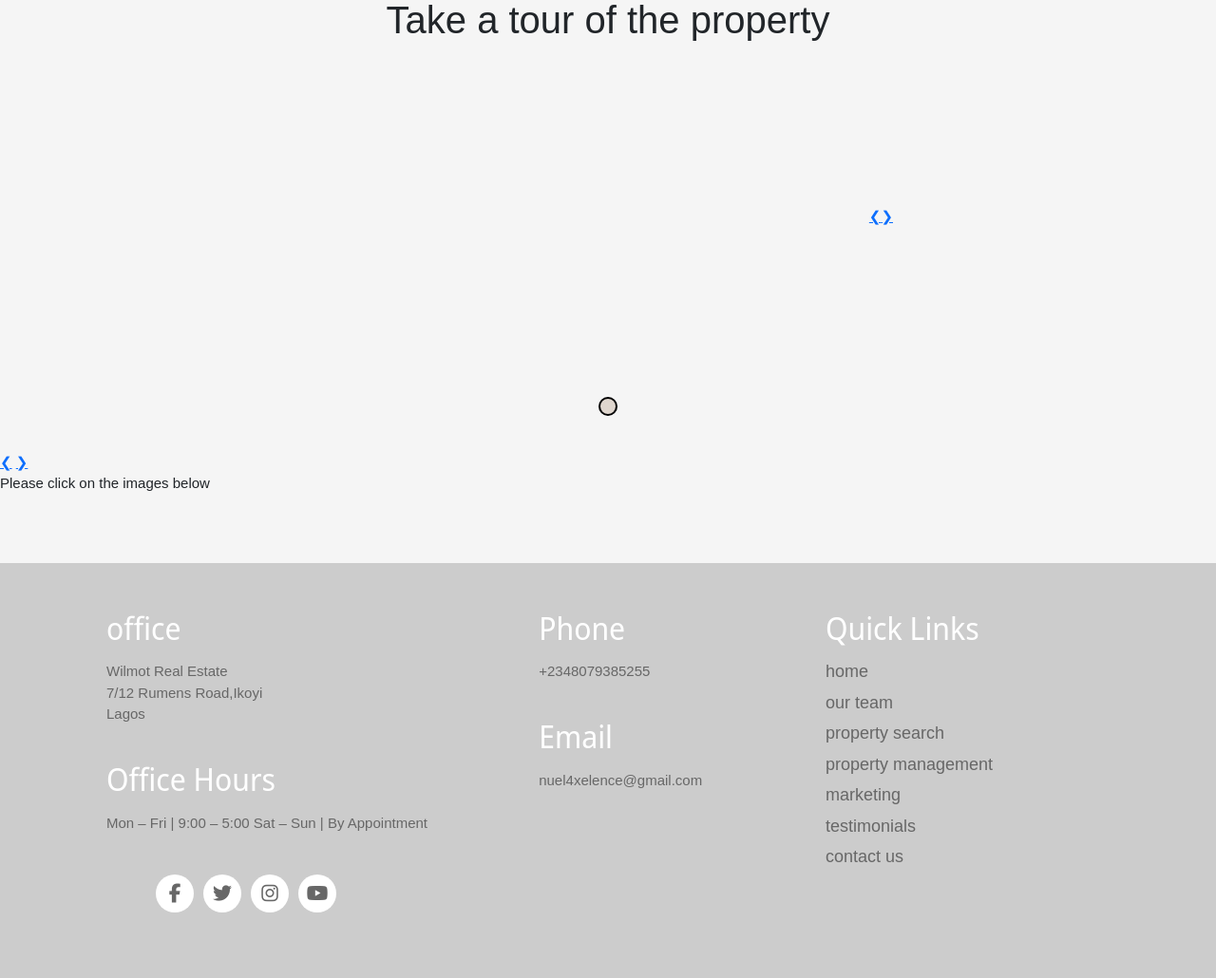
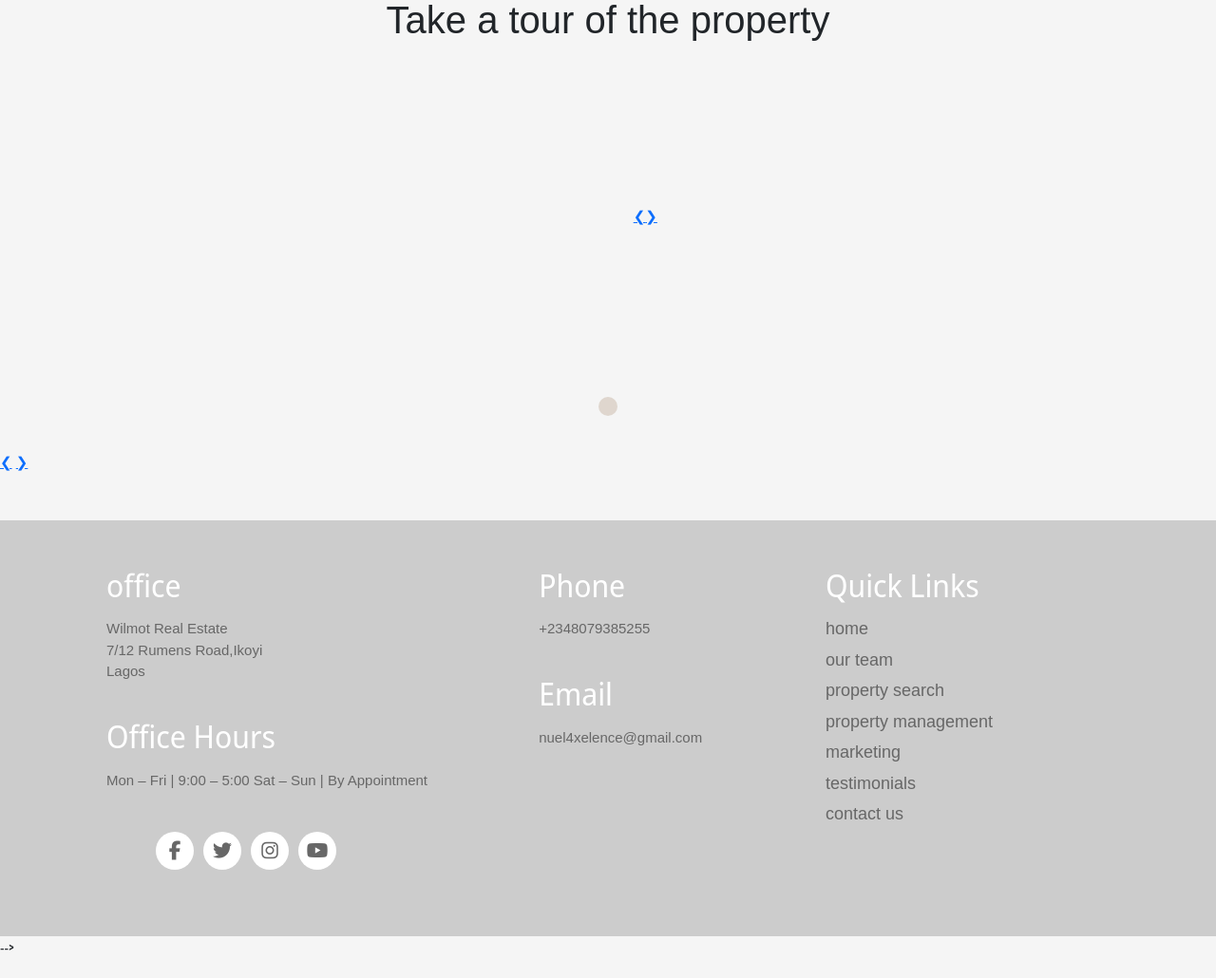
Before and after one commit to nuelxlencedjango/estate_management, a Django app: page /image_slides/1/ in a window 1280 px wide. Shown: the part 171-1201 px from the top of the page at 95% size. After the commit the page ends 1172 px from the top, so only its background shows below. Run offline with Django 3.2, Linux system fonts and the light colour scheme; tables that the repository leaves empty hold one stand-in row (values such as "Sample post"); some libraries are stand-ins or nearby versions.

Commit message:
take a tour

```diff
--- a/templates/image_slides.html
+++ b/templates/image_slides.html
@@ -115,7 +115,7 @@
       <h1>Take a tour of the property</h1>
       <div class="slide-containers">
         {% for pic in slide %}
-        <div class="slider fade {% if forloop.counter0 == 0 %}active{% endif %}">
+        <div class="mySlidy fade {% if forloop.counter0 == 0 %}active{% endif %}">
           <img src="{{ pic.images_of_property.url }}"   alt='not found'>
         </div>
         {% endfor %}
@@ -214,9 +214,7 @@
       <a class="next" onclick="plusSlides(1)">&#10095;</a>
 
 
-      <div class="caption-text">
-          <p id="capt">Please click on the images below</p>
-        </div>
+
 
 
 
```
